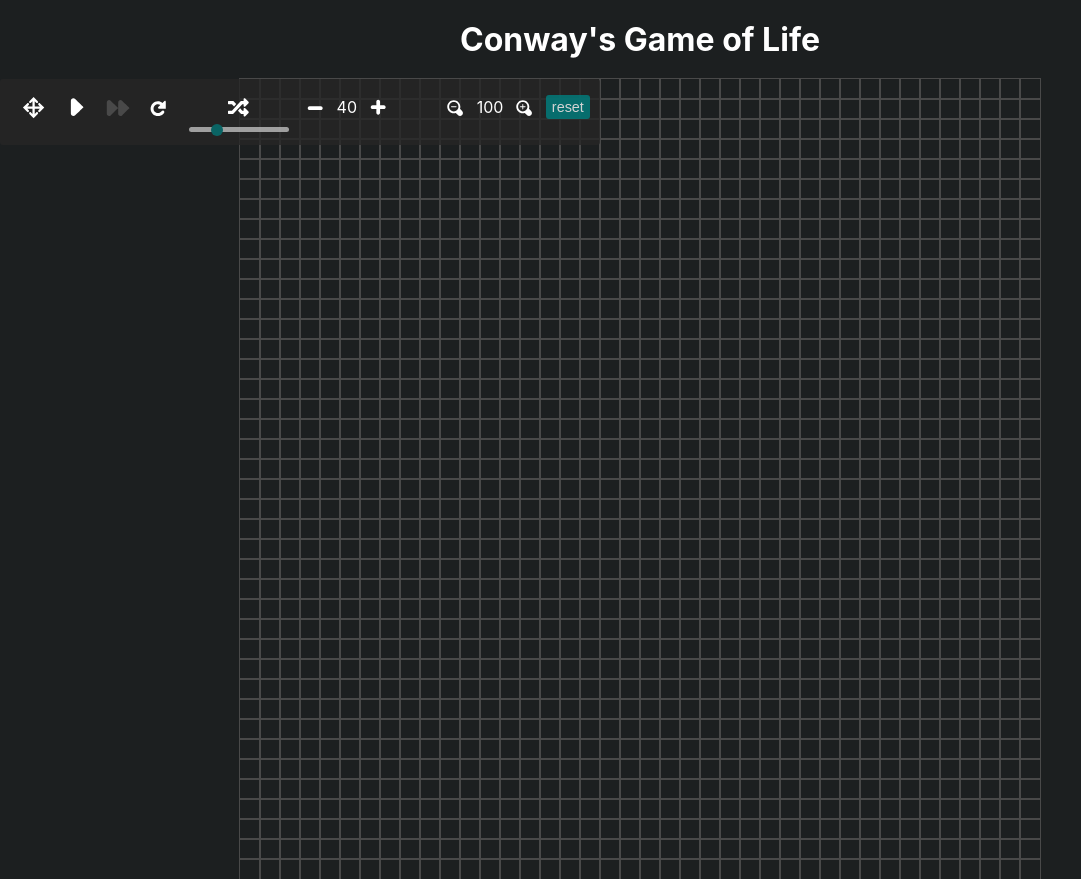
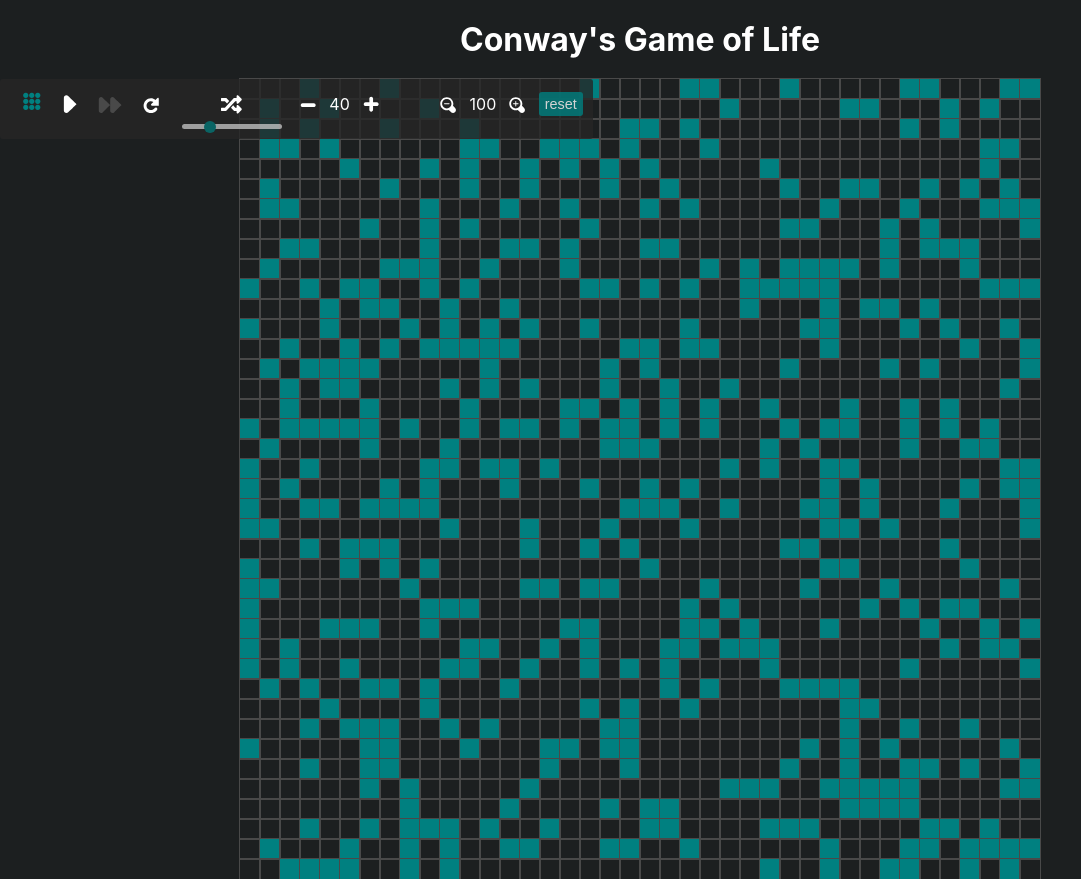
Before and after one commit to AbhishekPratap05/game-of-life, a React (Create React App) app: page / in a window 1280 px wide. Shown: the whole page, without its empty margins (0-1081 px from the left). Built offline with nearby package versions, Linux system fonts and the light colour scheme.

Commit message:
by default filled alive cells change icon for drag control

```diff
--- a/public/index.html
+++ b/public/index.html
@@ -22,7 +22,7 @@
       work correctly both with client-side routing and a non-root public URL.
       Learn how to configure a non-root public URL by running `npm run build`.
     -->
-  <title>React App</title>
+  <title>Game of Life</title>
 </head>
 
 <body>
--- a/src/App.js
+++ b/src/App.js
@@ -1,6 +1,6 @@
 import React, { useCallback, useEffect, useRef, useState } from 'react';
 import { produce } from 'immer';
-import { TiMediaFastForward, TiMediaPause, TiMediaPlay, TiRefresh, TiZoomIn, TiZoomOut, TiPlus, TiMinus, TiArrowMove } from 'react-icons/ti';
+import { TiMediaFastForward, TiMediaPause, TiMediaPlay, TiRefresh, TiZoomIn, TiZoomOut, TiPlus, TiMinus } from 'react-icons/ti';
 import { FaRandom } from 'react-icons/fa';
 import { dragElement } from './dragFunction';
 
@@ -27,10 +27,10 @@ const App = () => {
 
 
   const [gridSize, setGridSize] = useState(40)
-  const [grid, setGrid] = useState(() => generateEmptyGrid(gridSize));
+  const [randomRange, setRandomRange] = useState(0.3);
+  const [grid, setGrid] = useState(() => generateRandomFilledGrid(randomRange));
   const [running, setRunning] = useState(false);
   const [next, setNext] = useState(false);
-  const [randomRange, setRandomRange] = useState(0.3);
   const [zoom, setZoom] = useState(1.0);
 
   const runningRef = useRef(running);
@@ -46,7 +46,6 @@ const App = () => {
       if (!runningRef.current) {
         return
       }
-      console.log("called");
       let deadCount = 0;
       setGrid((currGrid) => {
         return produce(currGrid, gridCopy => {
@@ -99,7 +98,7 @@ const App = () => {
     <>
       <h1><a href="https://en.wikipedia.org/wiki/Conway%27s_Game_of_Life" rel="noreferrer" target='_blank' title='wikipedia link'>Conway's Game of Life</a></h1>
       <div className='controlContainer' id='control' ref={controlRef}>
-        <div title='drag to move' className='drag' ref={dragRef}><TiArrowMove size='1.7em' /></div>
+        <div title='drag to move' className='drag' ref={dragRef}></div>
         <div className='actionControlsContainer'>
           <div className='controls'>
             {!running ?
--- a/src/main.css
+++ b/src/main.css
@@ -36,6 +36,20 @@ body {
 	cursor: -o-grab;
 	cursor: -ms-grab;
 	cursor: grab;
+	padding-top: 10px;
+	padding-bottom: 10px;
+	padding-right: 20px;
+}
+.drag::before {
+	display: inline-block;
+	content: '.';
+	position: absolute;
+	top: 0px;
+	font-size: 2.5em;
+	line-height: 10px;
+	color: #008080;
+	text-shadow: 0 6px #008080, 0 12px #008080, 6px 0 #008080, 6px 6px #008080, 6px 12px #008080, 12px 0 #008080,
+		12px 6px #008080, 12px 12px #008080;
 }
 .drag:active {
 	cursor: -webkit-grabbing;
```
